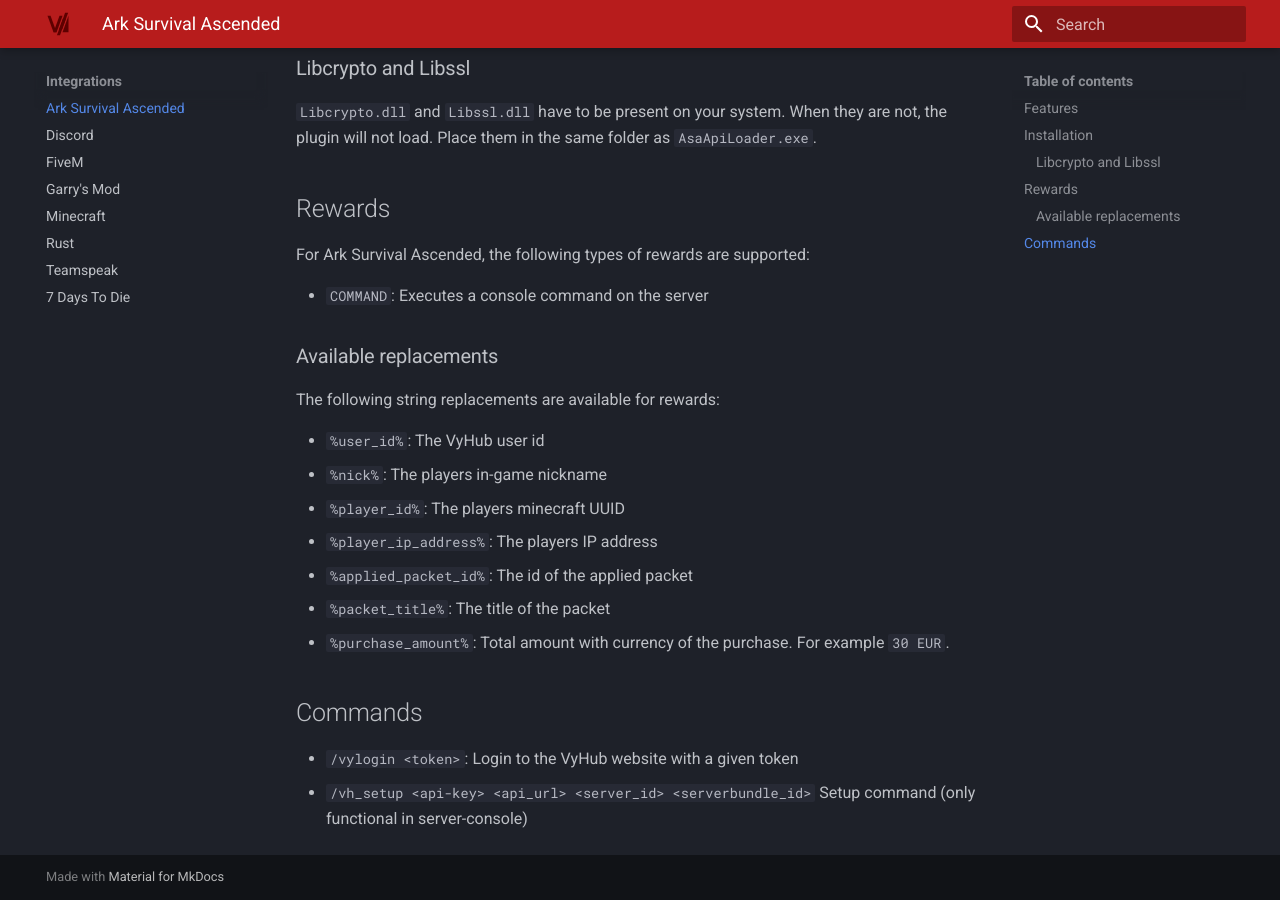
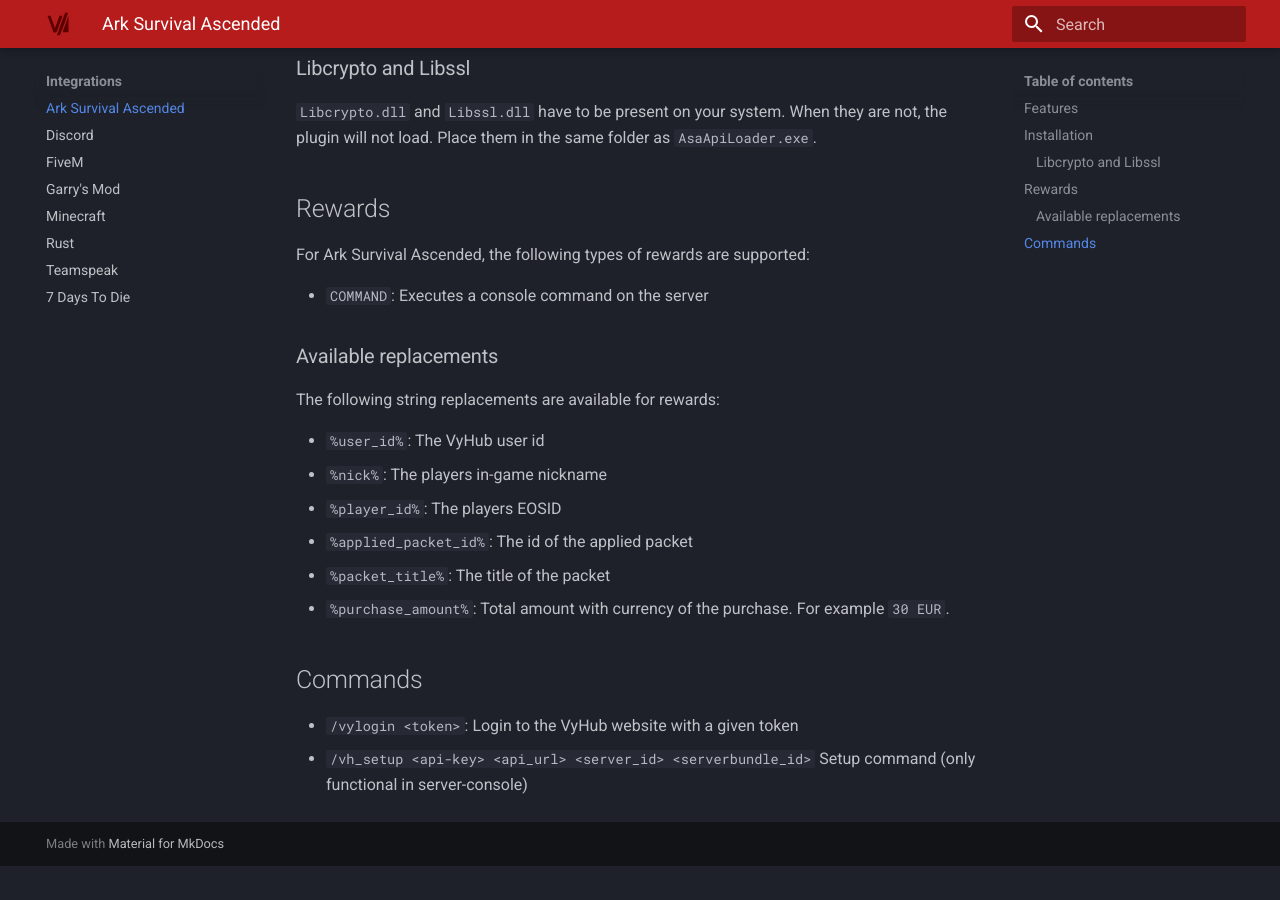
Before and after one commit to nyx-project/vyhub-documentation, an MkDocs documentation site: the page built from docs/game/asa.md, in a window 1280 px wide and 900 px high, scrolled down 633 px. Built offline with MkDocs 1.6.1 and Material for MkDocs 9.7.7, drawn with Linux system fonts in a browser that asks for light colours; the version menu is left out; after the commit the page ends 1499 px from its top, so only the background shows below that.

Commit message:
Improve ASA docs

```diff
--- a/docs/game/asa.md
+++ b/docs/game/asa.md
@@ -29,8 +29,7 @@
 
 - `%user_id%`: The VyHub user id
 - `%nick%`: The players in-game nickname
-- `%player_id%`: The players minecraft UUID
-- `%player_ip_address%`: The players IP address
+- `%player_id%`: The players EOSID
 - `%applied_packet_id%`: The id of the applied packet
 - `%packet_title%`: The title of the packet
 - `%purchase_amount%`: Total amount with currency of the purchase. For example `30 EUR`.
```
